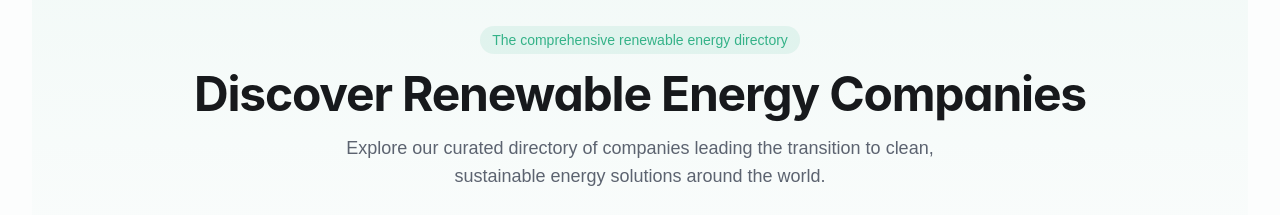
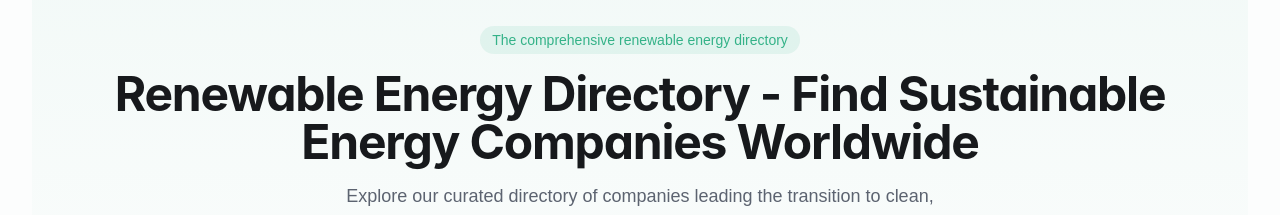
Before and after one commit to MariusGithub13/green-energy-gateway, a React (Vite) app: page / in a window 1280 px wide. Shown: the part 182-397 px from the top of the page. Built offline with nearby package versions, Linux system fonts and the light colour scheme; no server answers; a web font is replaced by a local one.

Commit message:
Fix: Add h1 heading to main page
Added an h1 heading to the main page for improved SEO.

```diff
--- a/src/components/HeroBanner.tsx
+++ b/src/components/HeroBanner.tsx
@@ -17,7 +17,7 @@ const HeroBanner = () => {
           The comprehensive renewable energy directory
         </div>
         <h1 className="text-3xl md:text-4xl lg:text-5xl font-display font-bold mb-4 tracking-tight animate-fade-up">
-          Discover Renewable Energy Companies
+          Renewable Energy Directory - Find Sustainable Energy Companies Worldwide
         </h1>
         <p className="max-w-2xl mx-auto text-lg text-muted-foreground mb-8 animate-fade-up" style={{ animationDelay: '100ms' }}>
           Explore our curated directory of companies leading the transition to clean,
```
